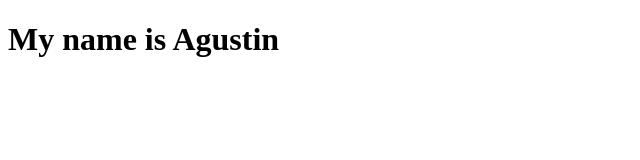
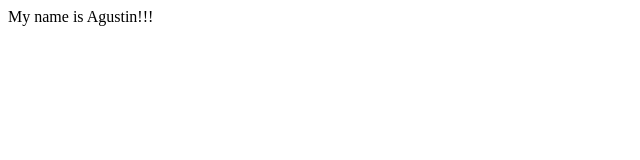
Before and after one commit to agustinhu/First-Git-Hub, a plain HTML site: page index.html in a window 1280 px wide. Shown: the whole page, without its empty margins (0-640 px from the left). Drawn offline with Linux system fonts and the light colour scheme.

```diff
--- a/index.html
+++ b/index.html
@@ -7,6 +7,6 @@
     <title>Document</title>
 </head>
 <body>
-    <h1>My name is Agustin</h1>
+    My name is Agustin!!!
 </body>
 </html>
```
Also changed, not shown: about.html (deleted).
